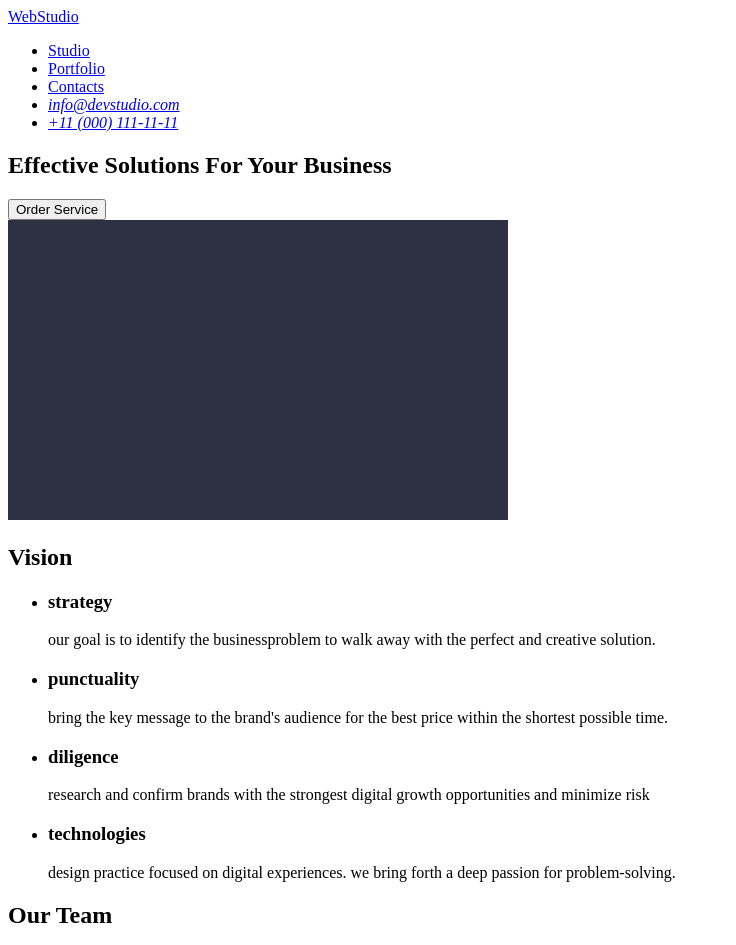
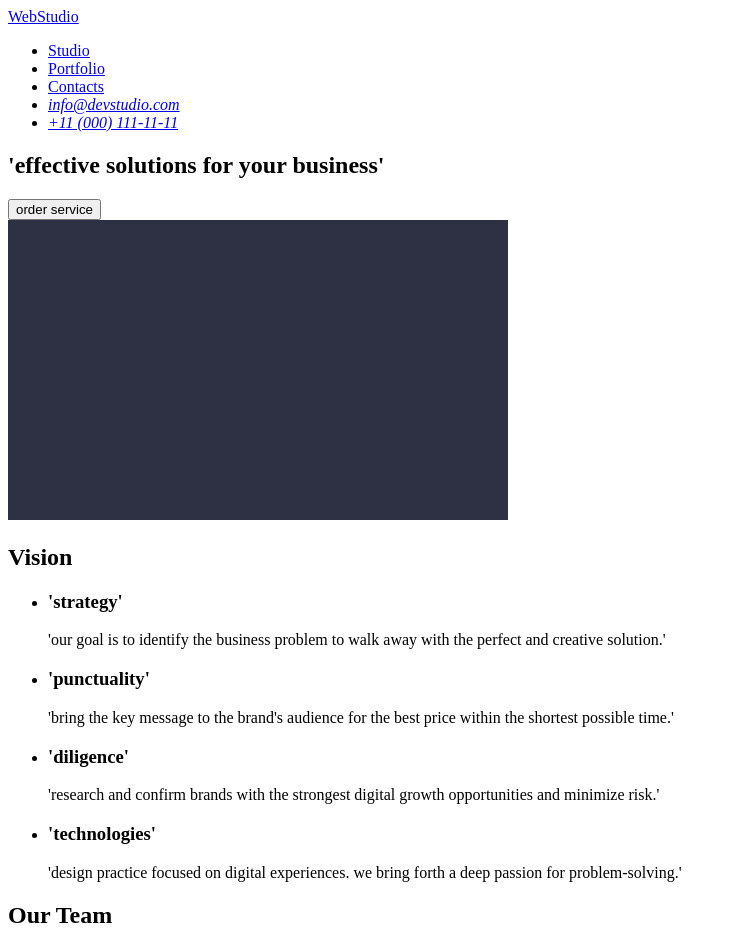
Before and after one commit to enginckc/goit-markup-hw-01, a plain HTML site: page index.html in a window 1280 px wide. Shown: the top 945 px of the page, without its empty margins (0-736 px from the left). Drawn offline with Linux system fonts and the light colour scheme.

Commit message:
added index

```diff
--- a/index.html
+++ b/index.html
@@ -19,7 +19,7 @@
           <li><a href="#Contacts">Contacts</a></li>
          <address>
           <li>
-              <a href="”mailto:info@devstudio.com”">info@devstudio.com
+              <a href="mailto:info@devstudio.com">info@devstudio.com
               </a>
             </li>
             <li><a href="tel:+110001111111">+11 (000) 111-11-11
@@ -31,8 +31,8 @@
     </header>
     <main>
       <section>
-        <h1>Effective Solutions For Your Business</h1>
-        <input type="button" value="Order Service" />
+        <h1> 'effective solutions for your business' </h1>
+        <button type="button">order service</button>
         <div id="main-slider">
           <img
             src="images/image1.jpg"
@@ -47,30 +47,30 @@
         <h2>Vision</h2>
         <ul>
           <li>
-            <h3>strategy</h3>
+            <h3>'strategy'</h3>
           <p>
-            our goal is to identify the businessproblem to walk away with the
-            perfect and creative solution.
+            'our goal is to identify the business problem to
+            walk away with the perfect and creative solution.'
           </p>
           <li>
-            <h3>punctuality</h3>
+            <h3>'punctuality'</h3>
           <p>
-            bring the key message to the brand's audience for the best price
-            within the shortest possible time.
+            'bring the key message to the brand's audience for
+            the best price within the shortest possible time.'
           </p>
           </li>
           <li>
-            <h3>diligence</h3>
+            <h3>'diligence' </h3>
           <p>
-            research and confirm brands with the strongest digital growth
-            opportunities and minimize risk
+            'research and confirm brands with the strongest
+            digital growth opportunities and minimize risk.'
           </p>
           </li>
           <li>
-            <h3>technologies</h3>
+            <h3>'technologies'</h3>
           <p>
-            design practice focused on digital experiences. we bring
-            forth a deep passion for problem-solving.
+            'design practice focused on digital experiences.
+            we bring forth a deep passion for problem-solving.'
           </p>
           </li>
         </ul>
@@ -86,7 +86,7 @@
             height="264"
           />
           <h3>Mark Guerrero</h3>
-          <p>designer</p>
+          <p>'designer'</p>
           </li>
           <li>
              <img
@@ -96,7 +96,7 @@
             height=
             />
           <h3>Tom Ford</h3>
-          <p>frontend Developer</p>
+          <p>'frontend developer'</p>
           </li>
           <li>
             <img
@@ -106,7 +106,7 @@
             height="264"
           />
           <h3>Camila Garcia</h3>
-          <p>marketing</p>
+          <p>'marketing'</p>
           </li>
             <li>
             <img
@@ -116,7 +116,7 @@
           height="264"
         />
         <h3>Daniel Wilson</h3>
-          <p>ui Designer</p>
+          <p>'ui designer'</p>
         </li>
         </ul>
     </main>
```
